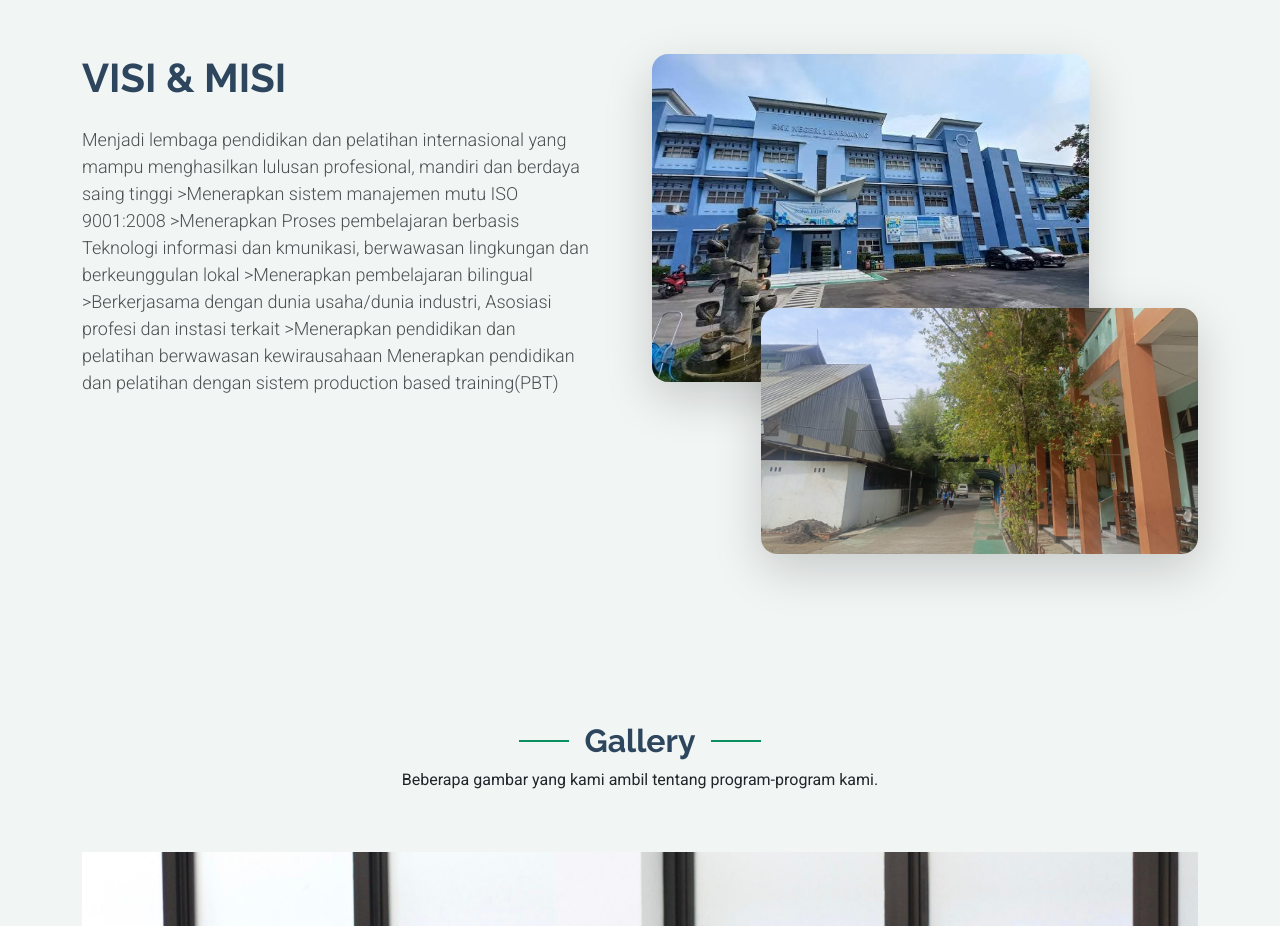
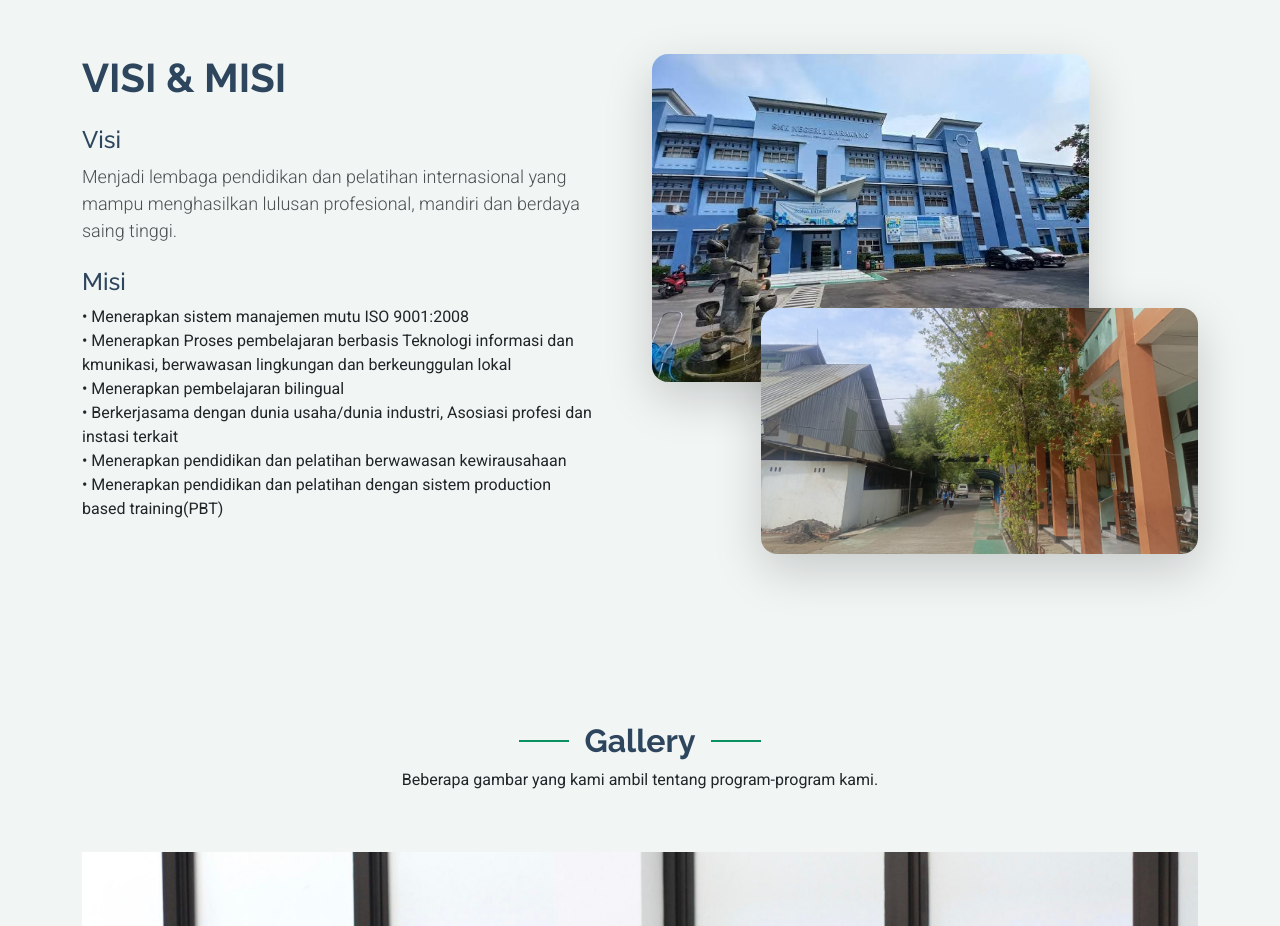
Before and after one commit to IXOWHUFT/zero, a plain HTML site: page index.html in a window 1280 px wide. Shown: the part 800-1726 px from the top of the page. Drawn offline with Linux system fonts and the light colour scheme.

Commit message:
Add files via upload

```diff
--- a/index.html
+++ b/index.html
@@ -125,13 +125,18 @@
         <div class="row mb-5">
           <div class="col-lg-6 pe-lg-5" data-aos="fade-right" data-aos-delay="200">
             <h2 class="display-6 fw-bold mb-4">  VISI & MISI </h2>
-            <p class="lead mb-4">Menjadi lembaga pendidikan dan pelatihan internasional yang mampu menghasilkan lulusan profesional, mandiri dan berdaya saing tinggi
-            >Menerapkan sistem manajemen mutu ISO 9001:2008
-            >Menerapkan Proses pembelajaran berbasis Teknologi informasi dan kmunikasi, berwawasan lingkungan dan berkeunggulan lokal
-            >Menerapkan pembelajaran bilingual
-            >Berkerjasama dengan dunia usaha/dunia industri, Asosiasi profesi dan instasi terkait
-            >Menerapkan pendidikan dan pelatihan berwawasan kewirausahaan
-            Menerapkan pendidikan dan pelatihan dengan sistem production based training(PBT)</p>
+            <h4>Visi</h4>
+            <p class="lead mb-4">Menjadi lembaga pendidikan dan pelatihan internasional yang mampu menghasilkan lulusan profesional, mandiri dan berdaya saing tinggi.</p>
+
+            <h4>Misi</h4>
+            <p>
+              • Menerapkan sistem manajemen mutu ISO 9001:2008 <br>
+              • Menerapkan Proses pembelajaran berbasis Teknologi informasi dan kmunikasi, berwawasan lingkungan dan berkeunggulan lokal<br>
+              • Menerapkan pembelajaran bilingual<br>
+              • Berkerjasama dengan dunia usaha/dunia industri, Asosiasi profesi dan instasi terkait<br>
+              • Menerapkan pendidikan dan pelatihan berwawasan kewirausahaan<br>
+              • Menerapkan pendidikan dan pelatihan dengan sistem production based training(PBT)<br>
+            </p>
           </div>
           <div class="col-lg-6" data-aos="fade-left" data-aos-delay="300">
             <div class="image-stack">
```
